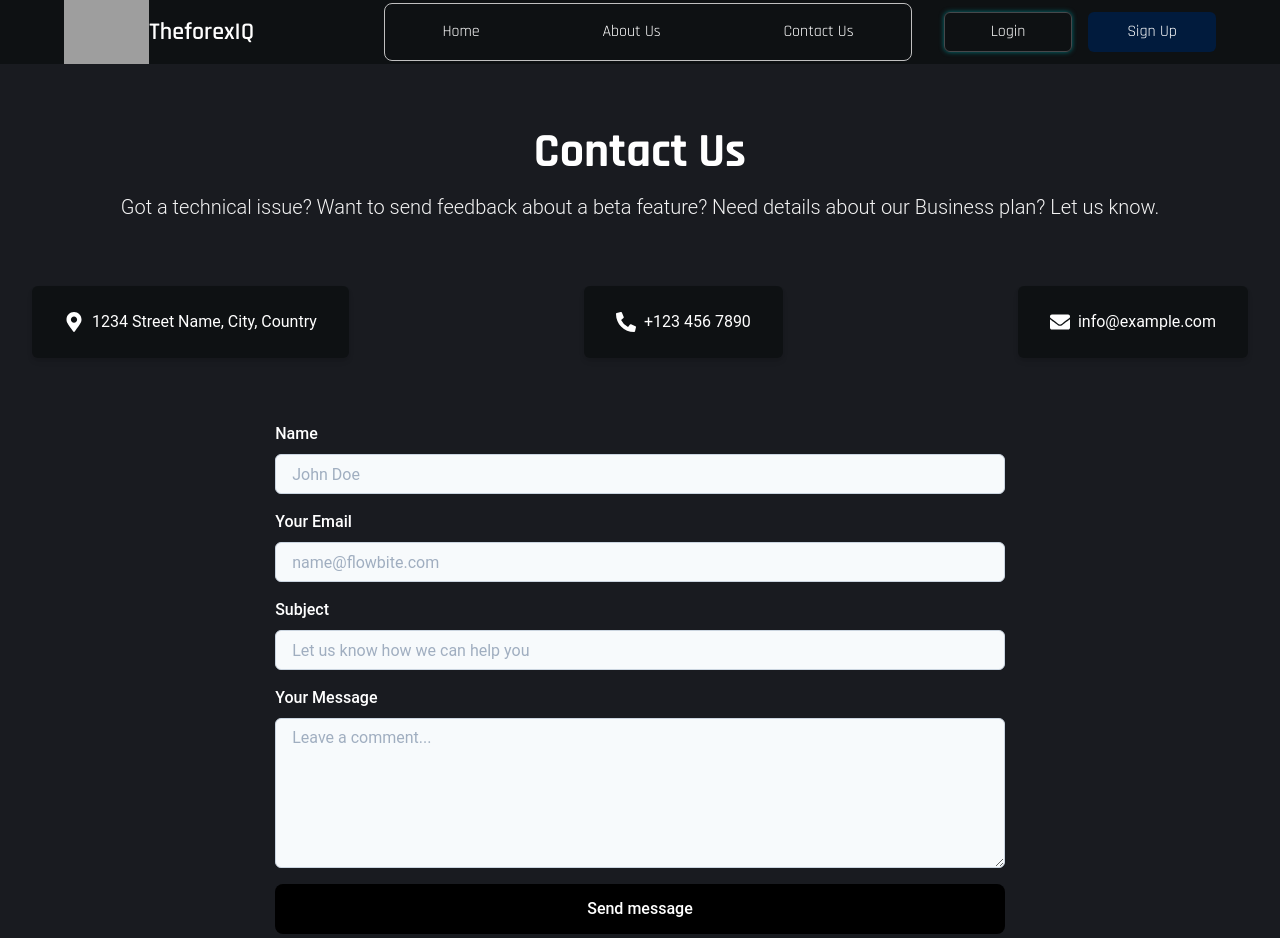
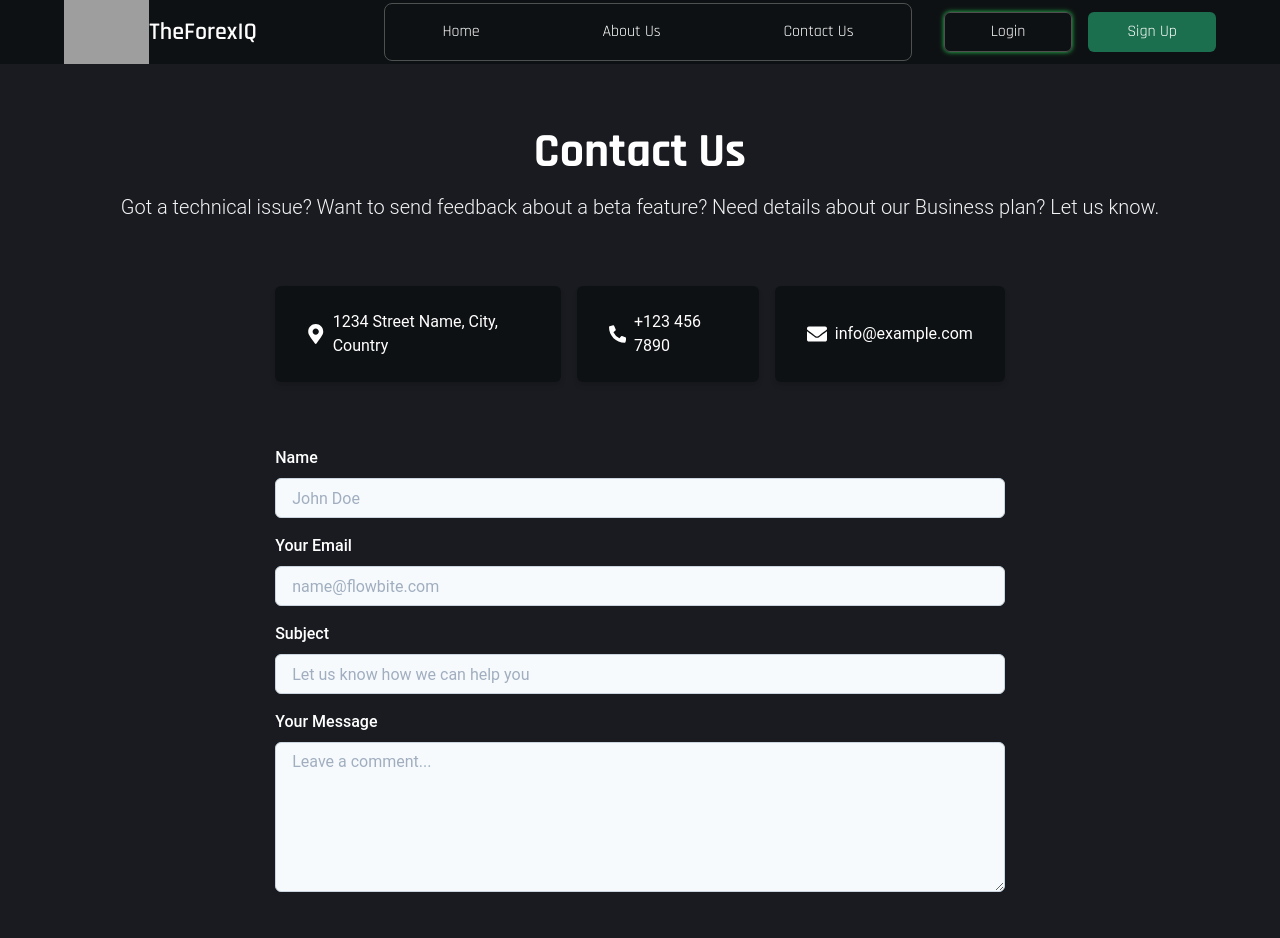
Before and after one commit to jettechnologies/forex-IQ-new, a React (Vite) app: page /contact-us in a window 1280 px wide. Shown: the top 938 px of the page. Built offline with nearby package versions, Linux system fonts and the light colour scheme; grey boxes are pictures that could not be loaded.

Commit message:
Done fixing the website layout and colors

```diff
--- a/src/components/Footer.jsx
+++ b/src/components/Footer.jsx
@@ -1,6 +1,6 @@
 import { Box, Container, Flex, Heading, HStack, Image, Link, Stack, Text, useColorModeValue } from '@chakra-ui/react';
 import { FaFacebookF, FaDiscord, FaTwitter, FaGithub, FaDribbble } from 'react-icons/fa';
-import logo from '../assets/logo.png';
+import logo from '../assets/logo_2.png';
 
 const Footer = () => {
   const textColor = useColorModeValue('gray.500', 'gray.400');
--- a/src/components/Hero.jsx
+++ b/src/components/Hero.jsx
@@ -8,6 +8,11 @@ import heroImg from "../assets/hero_img_2.jpg";
 const HeroSection = () => {
 
   const isMobile = useBreakpointValue({base: true, md: false});
+
+  // Function to shuffle an array
+  const shuffleArray = (array) => {
+    return array.sort(() => Math.random() - 0.5);
+  };
 
   const typing = keyframes`
     from { width: 50% }
@@ -33,6 +38,8 @@ const HeroSection = () => {
     "LINK/USD $30.12 (+0.99%)"
   ];
 
+  const shuffledItems = shuffleArray(tickerItems);
+
   const sliderSettings = {
     dots: false,
     infinite: true,
@@ -55,6 +62,19 @@ const HeroSection = () => {
     arrows: false,
     autoplay: true,
     autoplaySpeed: 2000,
+  };
+
+  // Custom slider settings with variations
+  const sliderSettingsFast = {
+    ...sliderSettings,
+    speed: 1500,
+    autoplaySpeed: 1500,
+  };
+
+  const sliderSettingsSlow = {
+    ...sliderSettings,
+    speed: 2500,
+    autoplaySpeed: 2500,
   };
 
   return (
@@ -104,7 +124,7 @@ const HeroSection = () => {
             </Text>
             <Button
               px={{ md: "4rem" }}
-              bg="#011b3d"
+              bg="#1b6e4e"
               color="white"
               _hover={{ bg: "#00284d" }}
               size="lg"
@@ -139,7 +159,7 @@ const HeroSection = () => {
           <Box maxWidth="90vw">
             <Slider {...sliderSettingsTwo}>
               {tickerItems.map((item, index) => (
-                <Box key={index} px={4} display="inline-block" color={item.includes("+") ? "green.400" : "red.400"}>
+                <Box key={index} px={4} display="inline-block" color={item.includes("+") ? "#29ce56 " : "red.400"}>
                   <Text fontSize="md">{item}</Text>
                 </Box>
               ))}
@@ -160,9 +180,9 @@ const HeroSection = () => {
             zIndex={2}
           >
             <Box width = "30%">
-              <Slider {...sliderSettings}>
-                {tickerItems.map((item, index) => (
-                  <Box key={index} px={4} display="inline-block" color={item.includes("+") ? "green.400" : "red.400"}>
+              <Slider {...sliderSettingsFast}>
+                {shuffledItems.map((item, index) => (
+                  <Box key={index} px={4} display="inline-block" color={item.includes("+") ? "#29ce56  " : "red.400"}>
                     <Text fontSize="md">{item}</Text>
                   </Box>
                 ))}
@@ -170,17 +190,17 @@ const HeroSection = () => {
             </Box>
             <Box width = "30%">
               <Slider {...sliderSettings}>
-                {tickerItems.map((item, index) => (
-                  <Box key={index} px={4} display="inline-block" color={item.includes("+") ? "green.400" : "red.400"}>
+                {shuffledItems.map((item, index) => (
+                  <Box key={index} px={4} display="inline-block" color={item.includes("+") ? "#29ce56 " : "red.400"}>
                     <Text fontSize="md">{item}</Text>
                   </Box>
                 ))}
               </Slider>
             </Box>
             <Box width = "30%">
-              <Slider {...sliderSettings}>
-                {tickerItems.map((item, index) => (
-                  <Box key={index} px={4} display="inline-block" color={item.includes("+") ? "green.400" : "red.400"}>
+              <Slider {...sliderSettingsSlow}>
+                {shuffledItems.map((item, index) => (
+                  <Box key={index} px={4} display="inline-block" color={item.includes("+") ? "#29ce56 " : "red.400"}>
                     <Text fontSize="md">{item}</Text>
                   </Box>
                 ))}
--- a/src/components/Navbar.jsx
+++ b/src/components/Navbar.jsx
@@ -3,14 +3,14 @@ import { Box, Flex, Button, IconButton, useBreakpointValue, keyframes, Image, Te
 import { Link } from "react-router-dom";
 import { HamburgerIcon, CloseIcon } from '@chakra-ui/icons';
 import { motion, useAnimation } from 'framer-motion';
-import Logo from "../assets/logo.png";
+import Logo from "../assets/logo_2.png";
 
 const Navbar = () => {
   // Keyframes for glowing border effect
   const glow = keyframes`
-    0% { box-shadow: 0 0 5px #007377; }
-    50% { box-shadow: 0 0 10px blue; }
-    100% { box-shadow: 0 0 5px #001b3d; }
+    0% { box-shadow: 0 0 5px #29ce56; }
+    50% { box-shadow: 0 0 10px green; }
+    100% { box-shadow: 0 0 5px #1b6e4e; }
   `;
 
   // Responsive width for buttons
@@ -87,10 +87,10 @@ const Navbar = () => {
         <Flex h="100%" alignItems="center" justifyContent="space-between" py={4}>
           <Link className='noSelect' to="/" style={{ display: 'flex', alignItems: 'center' }} _focus={{ outline: "none" }} _active={{ outline: "none" }}>
             <Image src={Logo} alt="Logo" height="4rem" loading="lazy" />
-            <Heading display={{ base: "none", md: "inline-block" }} fontSize="2xl">TheforexIQ</Heading>
+            <Heading display={{ base: "none", md: "inline-block" }} fontSize="2xl">TheForexIQ</Heading>
           </Link>
           <Flex display={{ base: "none", lg: "flex" }} alignItems="center" gap="2rem" justifyContent="space-between" width="65vw">
-            <Box display={{ base: "none", lg: "flex" }} gap="1.5rem" justifyContent="space-around" rounded="lg" flex={1} px={2} py={2} border="1px solid #c0c0c0">
+            <Box display={{ base: "none", lg: "flex" }} gap="1.5rem" justifyContent="space-around" rounded="lg" flex={1} px={2} py={2} border="1px solid #4f5150">
               <Link className='noSelect' to="/" style={{ padding: '0.5rem 1rem' }} _focus={{ outline: "none" }} _active={{ outline: "none" }} fontFamily="'Rajdhani', sans-serif">Home</Link>
               <Link className='noSelect' to="/about-us" style={{ padding: '0.5rem 1rem' }} _focus={{ outline: "none" }} _active={{ outline: "none" }} fontFamily="'Rajdhani', sans-serif">About Us</Link>
               <Link className='noSelect' to="/contact-us" style={{ padding: '0.5rem 1rem' }} _focus={{ outline: "none" }} _active={{ outline: "none" }} fontFamily="'Rajdhani', sans-serif"><Text fontSize="md">Contact Us</Text></Link>
@@ -99,8 +99,8 @@ const Navbar = () => {
               <Button
                 variant="outline"
                 border="1px solid"
-                borderColor="#46484b"
-                colorScheme="#007377"
+                borderColor="#4f5150"
+                colorScheme="#1b6e4e"
                 mr={4}
                 bg="transparent"
                 animation={`${glow} 2s infinite`}
@@ -110,11 +110,11 @@ const Navbar = () => {
                 <Text fontSize="md">Login</Text>
               </Button>
               <Button
-                bg="#011b3d"
+                bg="#1b6e4e"
                 color="white"
                 width={buttonWidth}
                 my={2}
-                _hover={{ bg: "#011b3d" }}
+                _hover={{ bg: "#1b6e4e" }}
               >
                 <Text fontSize="md">Sign Up</Text>
               </Button>
@@ -151,8 +151,8 @@ const Navbar = () => {
               <Button
                 variant="outline"
                 border="1px solid"
-                borderColor="#46484b"
-                colorScheme="#007377"
+                borderColor="#4f5150"
+                colorScheme="#1b6e4e"
                 mr={4}
                 bg="transparent"
                 animation={`${glow} 2s infinite`}
@@ -162,10 +162,10 @@ const Navbar = () => {
                 <Text fontSize="md">Login</Text>
               </Button>
               <Button
-                bg="#011b3d"
+                bg="#1b6e4e"
                 color="white"
                 width={{ base: "100%", md: "calc(50% - 2rem)" }}
-                _hover={{ bg: "#011b3d" }}
+                _hover={{ bg: "#1b6e4e" }}
                 onClick={toggleMobileMenu}
               >
                 <Text fontSize="md">Sign Up</Text>
@@ -191,7 +191,7 @@ const Navbar = () => {
             top={0}
             rounded="lg"
             zIndex={100}
-            border="1px solid #c0c0c0"
+            border="1px solid #4f5150"
           >
             <Flex h="100%" alignItems="center" justifyContent="space-between" gap={10} py={4}>
               <Link className='noSelect' to="/" style={{ display: 'flex', alignItems: 'center' }} _focus={{ outline: "none" }} _active={{ outline: "none" }}>
@@ -205,7 +205,7 @@ const Navbar = () => {
                 </Box>
               </Flex>
               <Button
-                bg="#011b3d"
+                bg="#1b6e4e"
                 color="white"
                 width={buttonWidth}
                 my={2}
--- a/src/components/Revolution.jsx
+++ b/src/components/Revolution.jsx
@@ -61,7 +61,7 @@ const JoinForexIQRevolution = () => {
           </Text>
           <Button
             px={{ base: '2rem', md: '4rem' }}
-            bg="#011b3d"
+            bg="#1b6e4e"
             color="white"
             _hover={{ bg: '#00284d' }}
             size="lg"
--- a/src/components/StartStep.jsx
+++ b/src/components/StartStep.jsx
@@ -154,7 +154,7 @@ const StartStep = () => {
               alignItems="center"
               textAlign="center"
             >
-              <Box mb={4} color={activeStep === index ? '#010392' : '#010494'} fontSize="2xl">
+              <Box mb={4} color={activeStep === index ? '#29ce56' : '#1b6e4e '} fontSize="2xl">
                 {step.icon}
               </Box>
               <Text
--- a/src/pages/ContactUs.jsx
+++ b/src/pages/ContactUs.jsx
@@ -82,8 +82,9 @@ import {
             Business plan? Let us know.
           </Text>
           <Flex direction="column" gap={8}>
-            <Flex justifyContent="space-between" direction={{ base: 'column', lg: 'row' }} gap={4}>
+            <Flex width = {{lg: "60%"}} alignSelf = "center" 	justifyContent="space-around" direction={{ base: 'column', md: 'row' }} gap={4}>
               <Box
+                width = "fit-content"
                 bg="#0e1113"
                 px={8}
                 py={6}
@@ -97,6 +98,7 @@ import {
                 <Text ml={2}>1234 Street Name, City, Country</Text>
               </Box>
               <Box
+                width = "fit-content"
                 bg="#0e1113"
                 px={8}
                 py={6}
@@ -110,6 +112,7 @@ import {
                 <Text ml={2}>+123 456 7890</Text>
               </Box>
               <Box
+                width = "fit-content"
                 bg="#0e1113"
                 px={8}
                 py={6}
@@ -219,14 +222,15 @@ import {
                       height="50px"
                       py={5}
                       px={5}
+                      mt = {8}
                       fontSize="md"
                       fontWeight="medium"
                       textAlign="center"
                       color="white"
                       rounded="lg"
-                      bg="black"
-                      _hover={{ bg: 'dark.800' }}
-                      _focus={{ ring: 4, outline: 'none', ringColor: 'primary.300' }}
+                      bg="#1b6e4e"
+                      _hover={{ bg: '#29ce56' }}
+                      _focus={{ ring: 4, outline: 'none', ringColor: '#4f5150' }}
                     >
                       {loading ? 'Loading..' : 'Send message'}
                     </Button>
```
Also changed, not shown: src/pages/AboutUs.jsx (+41 -4 lines), 1 other file (tests, documents, lock files or other folders).
